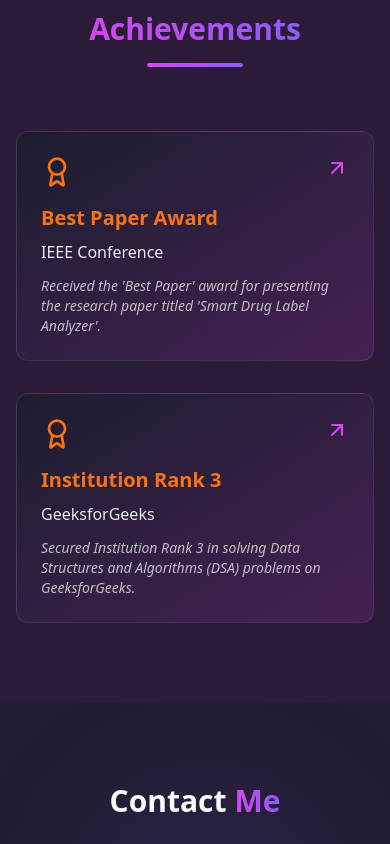
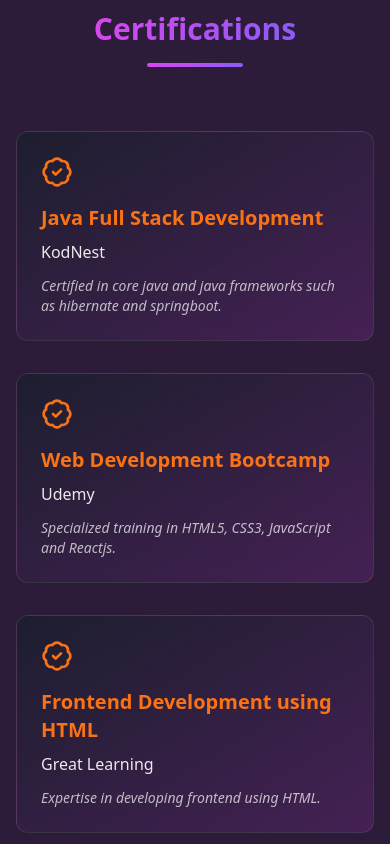
Before and after one commit to vishruthp2003/vishruth-pobbathi, a React (Vite) app: page / in a window 390 px wide. Shown: the part 7760-8604 px from the top of the page. Built offline with nearby package versions, Linux system fonts and the light colour scheme.

Commit message:
Added Certifications Section to website and updated Index page

```diff
--- a/src/components/Layout/Navbar.tsx
+++ b/src/components/Layout/Navbar.tsx
@@ -12,7 +12,7 @@ const Navbar = () => {
     const handleScroll = () => {
       setIsScrolled(window.scrollY > 50);
 
-      const sections = ["home", "about", "skills", "projects", "experience", "education", "awards", "contact"];
+      const sections = ["home", "about", "skills", "projects", "experience", "education", "awards", "certifications", "contact"];
 
       for (const section of sections) {
         const element = document.getElementById(section);
@@ -41,6 +41,7 @@ const Navbar = () => {
     { name: "Projects", href: "#projects" },
     { name: "Experience", href: "#experience" },
     { name: "Education", href: "#education" },
+    { name: "Certifications", href: "#certifications" },
     { name: "Achievements", href: "#awards" },
     { name: "Contact", href: "#contact" },
   ];
--- /dev/null
+++ b/src/components/Sections/CertificationsSection.tsx
@@ -0,0 +1,55 @@
+import { BadgeCheck } from "lucide-react";
+
+const certifications = [
+  {
+    title: "Java Full Stack Development",
+    issuer: "KodNest",
+    description: "Certified in core java and java frameworks such as hibernate and springboot.",
+  },
+  {
+    title: "Web Development Bootcamp",
+    issuer: "Udemy",
+    description: "Specialized training in HTML5, CSS3, JavaScript and Reactjs.",
+  },
+  {
+    title: "Frontend Development using HTML",
+    issuer: "Great Learning",
+    description: "Expertise in developing frontend using HTML.",
+  },
+];
+
+const CertificationsSection = () => {
+  return (
+    <section id="certifications" className="py-20 relative">
+      <div className="container mx-auto px-4">
+        <div className="text-center mb-16">
+          <h2 className="text-3xl md:text-4xl font-bold mb-4">
+            <span className="bg-clip-text text-transparent bg-gradient-to-r from-magenta to-violet">Certifications</span>
+          </h2>
+          <div className="w-24 h-1 bg-gradient-to-r from-magenta to-violet mx-auto rounded-full"></div>
+        </div>
+        <div className="grid grid-cols-1 md:grid-cols-2 lg:grid-cols-3 gap-8">
+          {certifications.map((cert, index) => (
+            <div
+              key={index}
+              className="group p-6 rounded-xl bg-gradient-to-br from-darkPurple/80 to-magenta/15 backdrop-blur-lg border border-white/10 hover-glow transition-all duration-300"
+            >
+              <div className="flex justify-between items-start mb-4">
+                <BadgeCheck className="w-8 h-8 text-golden" />
+              </div>
+              <div>
+                <h3 className="text-xl font-semibold text-golden mb-2">{cert.title}</h3>
+                <p className="text-white/90 font-medium">{cert.issuer}</p>
+                {cert.description && (
+                  <p className="text-white/70 text-sm mt-3 italic">{cert.description}</p>
+                )}
+              </div>
+            </div>
+          ))}
+        </div>
+      </div>
+    </section>
+  );
+};
+
+export default CertificationsSection;
--- a/src/pages/Index.tsx
+++ b/src/pages/Index.tsx
@@ -9,6 +9,7 @@ import ExperienceSection from "../components/Sections/ExperienceSection";
 import EducationSection from "../components/Sections/EducationSection";
 import ContactSection from "../components/Sections/ContactSection";
 import AwardsSection from "../components/Sections/AwardsSection";
+import CertificationsSection from "../components/Sections/CertificationsSection";
 import { ArrowUp } from "lucide-react";
 import { Tooltip, TooltipProvider, TooltipTrigger, TooltipContent } from "../components/ui/tooltip";
 
@@ -76,9 +77,11 @@ const Index = () => {
   <ProjectsSection />
   <ExperienceSection />
   <EducationSection />
+  <CertificationsSection /> {/* <-- Add it here */}
   <AwardsSection />
   <ContactSection />
 </main>
+
 
       {/* Bouncing Back to Top Button (fixed position, bottom right) */}
       <TooltipProvider>
```
Lines whose indentation alone changed are shown as unchanged.
